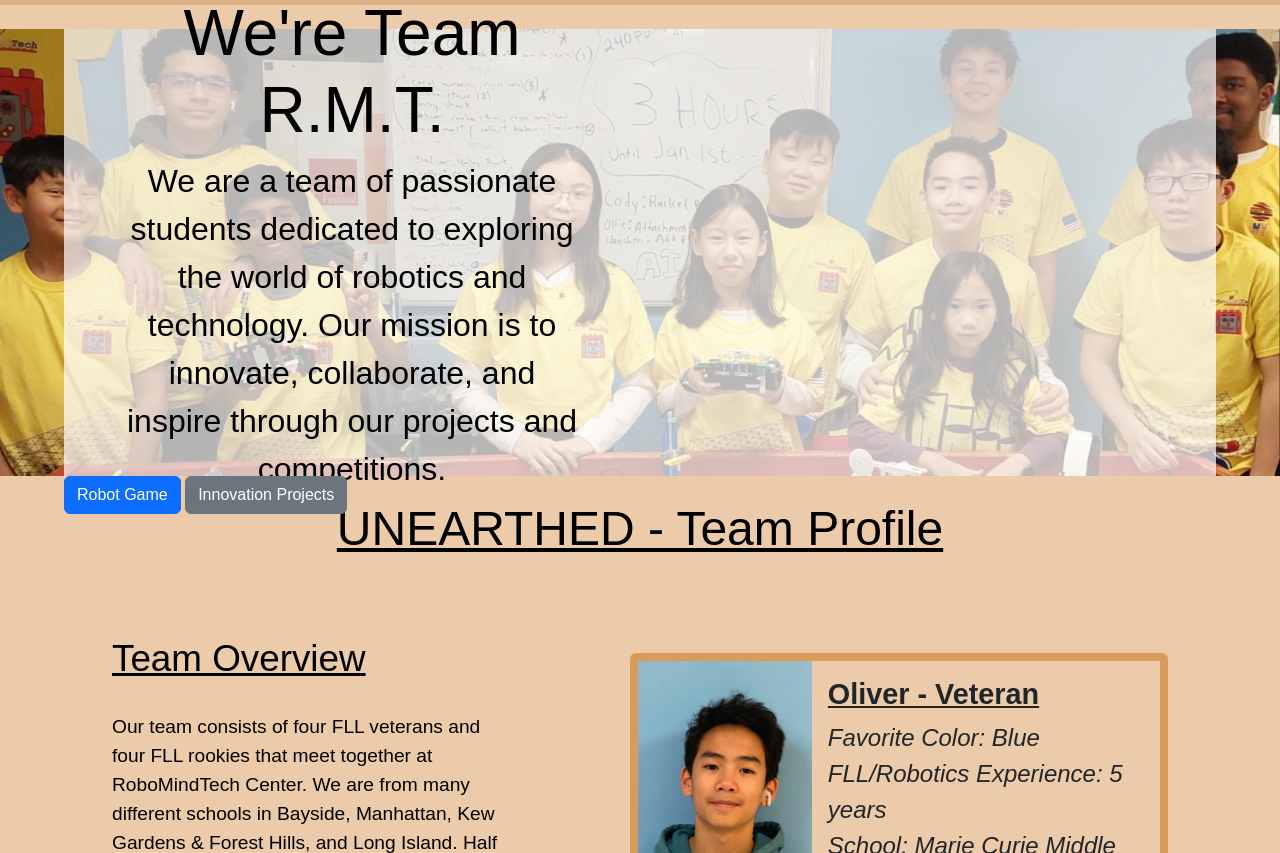
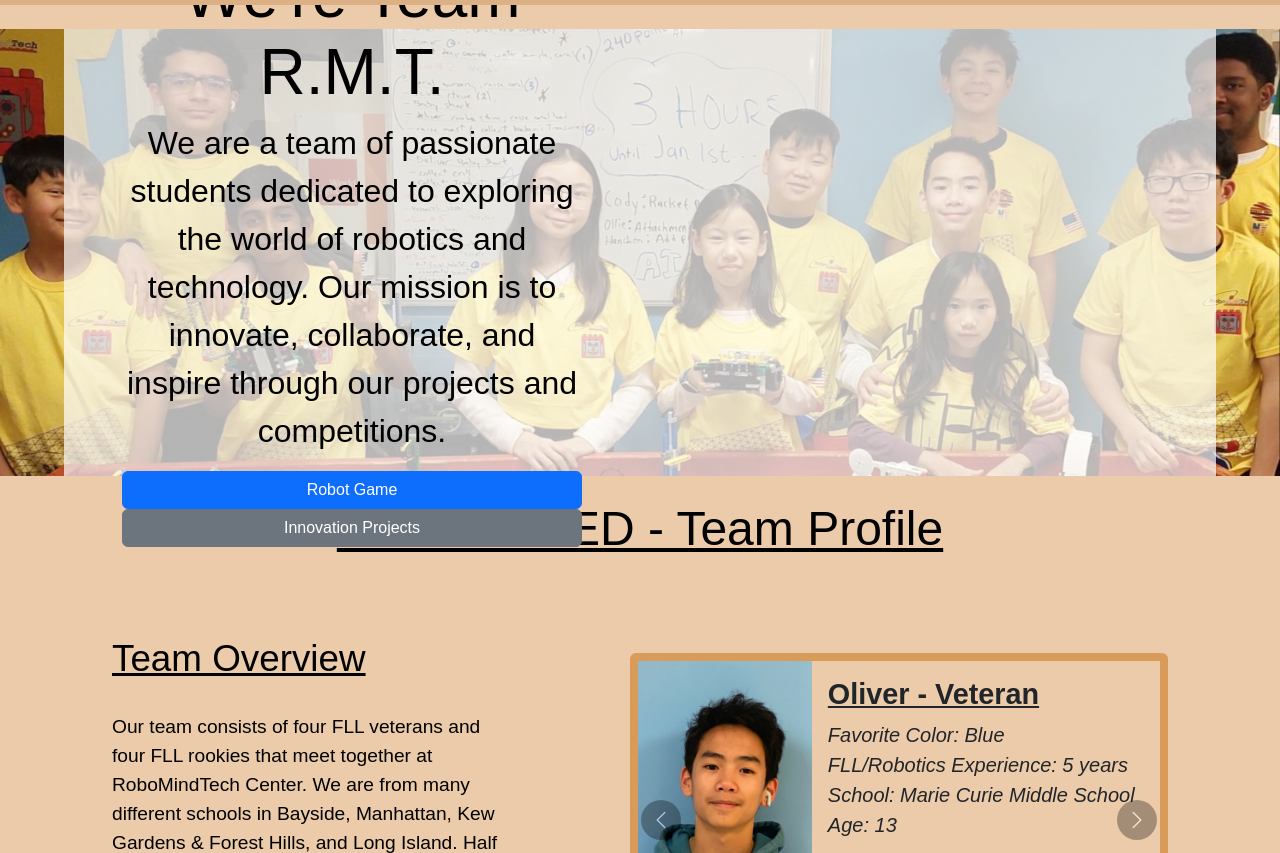
Before and after one commit to regg001/RMT-FLL-2026-2027-Python-Library, a plain HTML site: page Unearthedtp.html in a window 1280 px wide. Shown: the part 87-940 px from the top of the page. Drawn offline with nearby package versions, Linux system fonts and the light colour scheme.

Commit message:
small updates

```diff
--- a/Unearthedtp.html
+++ b/Unearthedtp.html
@@ -79,8 +79,6 @@
           <h1>We're Team R.M.T.</h1>
           <p>We are a team of passionate students dedicated to exploring the world of robotics and technology. Our
             mission is to innovate, collaborate, and inspire through our projects and competitions.</p>
-        </div>
-        <div class="Overlay-Buttons">
           <a href="RobotGame.html" class="btn btn-primary">Robot Game</a>
           <a href="#" class="btn btn-secondary">Innovation Projects</a>
         </div>
--- a/index.css
+++ b/index.css
@@ -117,6 +117,9 @@
 
     .Opening-Container {
       position: relative;
+      display: flex;
+      justify-content: center;
+      height: 100%;
 
       .mainIMG {
         display: flex;
@@ -129,6 +132,7 @@
           height: 100%;
         }
       }
+
       .Overlay {
         position: absolute;
         justify-content: center;
@@ -139,6 +143,7 @@
         z-index: 2;
         width: 90%;
         background-color: rgba(255, 255, 255, 0.7);
+
 
         .Overlay-Content {
           width: 40%;
@@ -203,7 +208,7 @@
               }
 
               .card-text {
-                font-size: 1.5rem;
+                font-size: 1.25rem;
                 font-style: italic;
               }
             }
```
